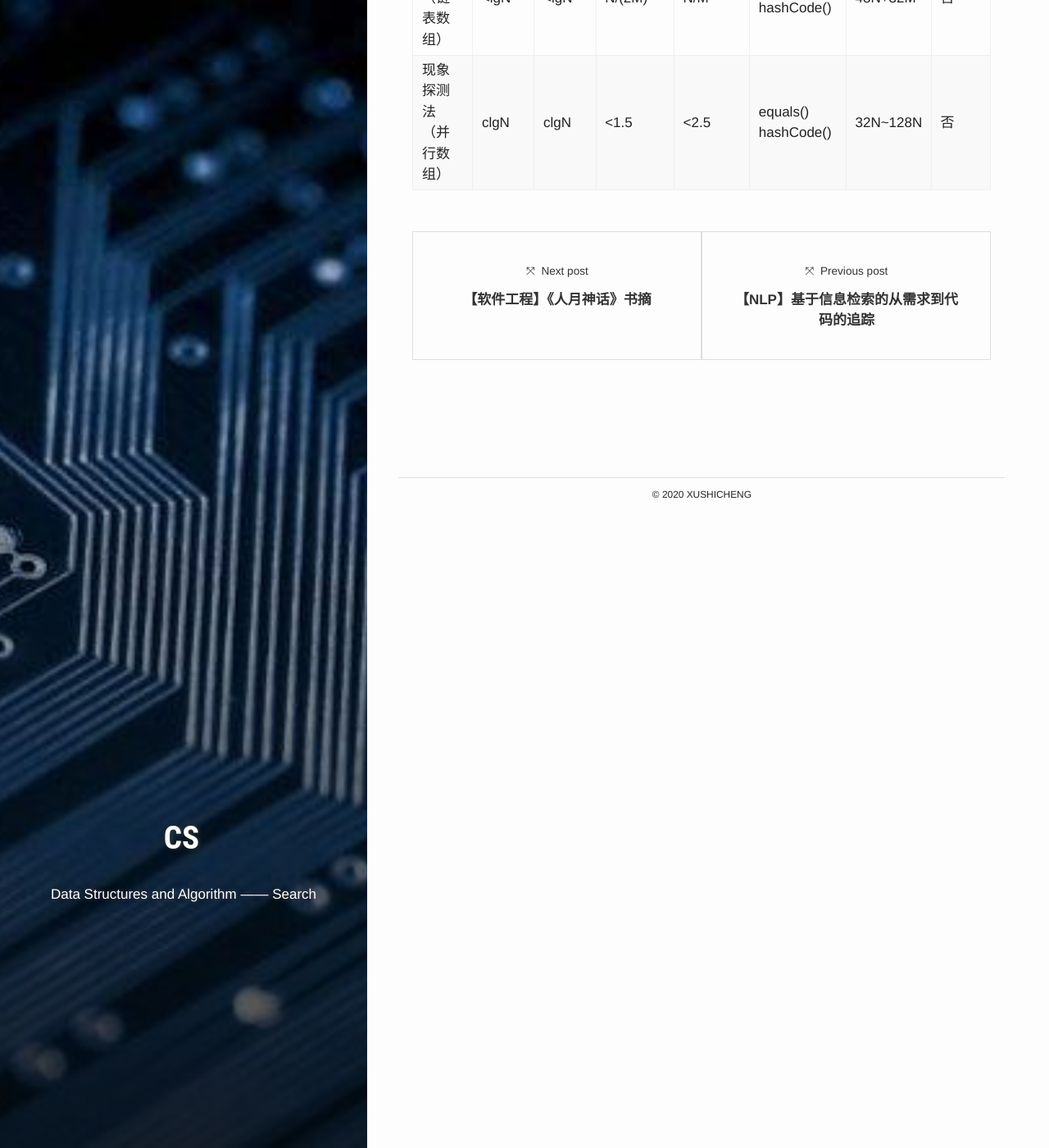
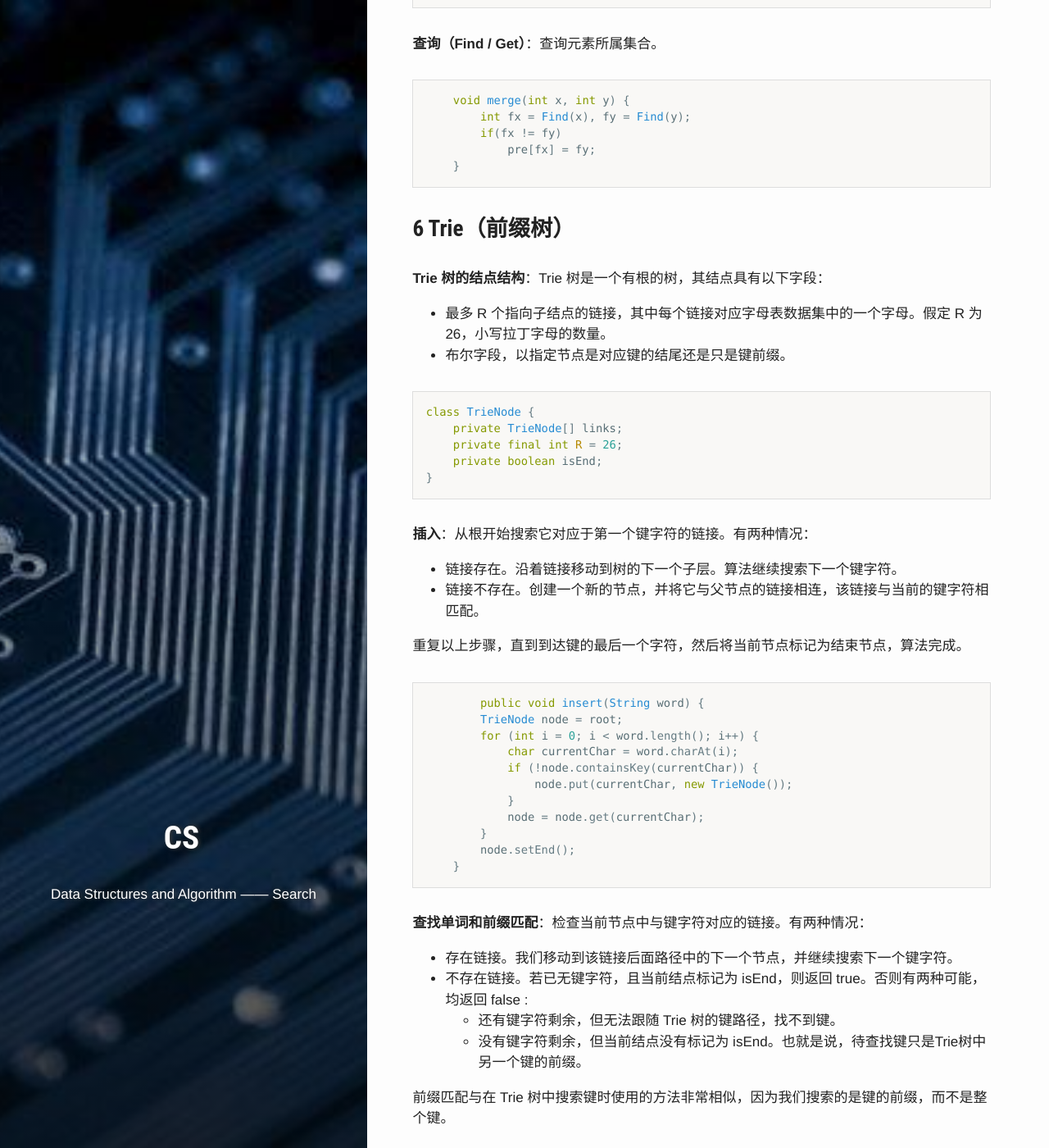
Before and after one commit to PetePro/PetePro.github.io, a Jekyll site: the page built from _posts/ComputerScience/DSA/2019-08-02-dsa-search.markdown, in a window 1280 px wide and 1400 px high, scrolled down 6990 px. Shown: the whole window at 82% size. Built offline with Jekyll 4.4.1, drawn with Linux system fonts in a browser that asks for light colours; some web fonts are replaced; some of the changed text lies outside the part shown.

Commit message:
Update 2019-08-02-dsa-search.markdown

````diff
--- a/_posts/ComputerScience/DSA/2019-08-02-dsa-search.markdown
+++ b/_posts/ComputerScience/DSA/2019-08-02-dsa-search.markdown
@@ -198,28 +198,7 @@ B+ 树的优点在于：
 
 
 
-### 4 并查集
-并查集是一种树型的数据结构，用于处理一些不相交集合的合并及查询问题。常常在使用中以森林来表示。
-1. 合并(Union/Merge)：合并两个集合。
-    ```java
-    int Find(int x) {
-        if(x == pre[x])
-            return x;
-        return pre[x] = Find(pre[x]);
-    }
-    ```
-2. 查询(Find/Get)：查询元素所属集合。
-    ```java
-    void merge(int x, int y) {
-        int fx = Find(x), fy = Find(y);
-        if(fx != fy)
-            pre[fx] = fy;
-    }
-    ```
-
-
-
-### 5 总结
+### 4 总结
 各种符号表实现的性能总结
 <table align="center" border="1">
     <thead>
@@ -301,3 +280,90 @@ B+ 树的优点在于：
         </tr>
     </tbody>
 </table>
+
+### 5 并查集
+并查集是一种树型的数据结构，用于处理一些不相交集合的合并及查询问题。常常在使用中以森林来表示。
+
+**合并（Union / Merge）**：合并两个集合。
+```java
+    int Find(int x) {
+        if(x == pre[x])
+            return x;
+        return pre[x] = Find(pre[x]);
+    }
+```
+
+**查询（Find / Get）**：查询元素所属集合。
+```java
+    void merge(int x, int y) {
+        int fx = Find(x), fy = Find(y);
+        if(fx != fy)
+            pre[fx] = fy;
+    }
+```
+
+### 6 Trie（前缀树）
+**Trie 树的结点结构**：Trie 树是一个有根的树，其结点具有以下字段：
++ 最多 R 个指向子结点的链接，其中每个链接对应字母表数据集中的一个字母。假定 R 为 26，小写拉丁字母的数量。
++ 布尔字段，以指定节点是对应键的结尾还是只是键前缀。
+
+```java
+class TrieNode {
+    private TrieNode[] links;
+    private final int R = 26;
+    private boolean isEnd;
+}
+```
+
+**插入**：从根开始搜索它对应于第一个键字符的链接。有两种情况：
+- 链接存在。沿着链接移动到树的下一个子层。算法继续搜索下一个键字符。
+- 链接不存在。创建一个新的节点，并将它与父节点的链接相连，该链接与当前的键字符相匹配。
+
+重复以上步骤，直到到达键的最后一个字符，然后将当前节点标记为结束节点，算法完成。
+
+```java
+	public void insert(String word) {
+        TrieNode node = root;
+        for (int i = 0; i < word.length(); i++) {
+            char currentChar = word.charAt(i);
+            if (!node.containsKey(currentChar)) {
+                node.put(currentChar, new TrieNode());
+            }
+            node = node.get(currentChar);
+        }
+        node.setEnd();
+    }
+```
+
+**查找单词和前缀匹配**：检查当前节点中与键字符对应的链接。有两种情况：
+- 存在链接。我们移动到该链接后面路径中的下一个节点，并继续搜索下一个键字符。
+- 不存在链接。若已无键字符，且当前结点标记为 isEnd，则返回 true。否则有两种可能，均返回 false :
+  - 还有键字符剩余，但无法跟随 Trie 树的键路径，找不到键。
+  - 没有键字符剩余，但当前结点没有标记为 isEnd。也就是说，待查找键只是Trie树中另一个键的前缀。
+
+前缀匹配与在 Trie 树中搜索键时使用的方法非常相似，因为我们搜索的是键的前缀，而不是整个键。
+
+```java
+	private TrieNode searchPrefix(String word) {
+        TrieNode node = root;
+        for (int i = 0; i < word.length(); i++) {
+           char curLetter = word.charAt(i);
+           if (node.containsKey(curLetter)) {
+               node = node.get(curLetter);
+           } else {
+               return null;
+           }
+        }
+        return node;
+    }
+
+    public boolean search(String word) {
+       TrieNode node = searchPrefix(word);
+       return node != null && node.isEnd();
+    }
+
+	public boolean startsWith(String prefix) {
+        TrieNode node = searchPrefix(prefix);
+        return node != null;
+    }
+```
````
